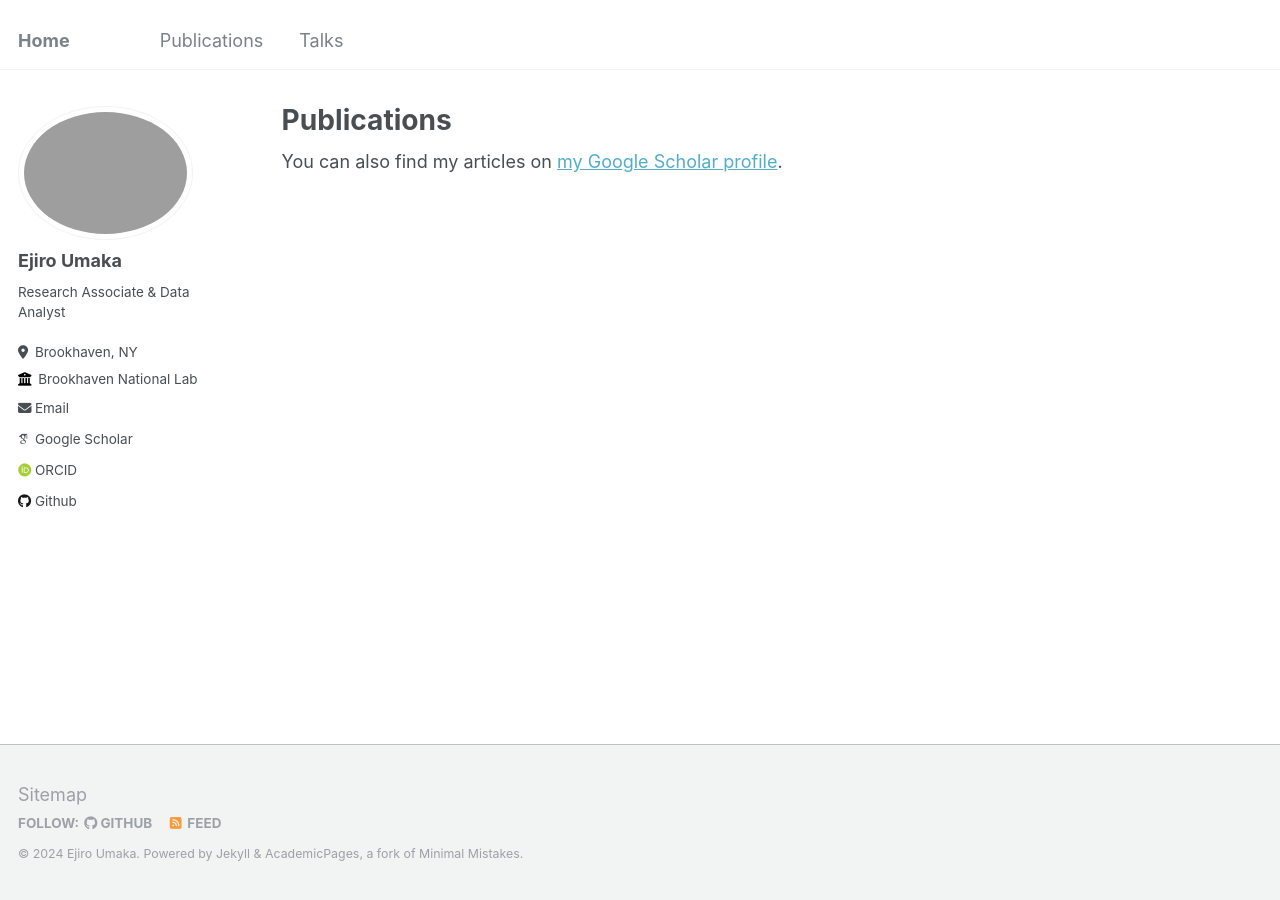
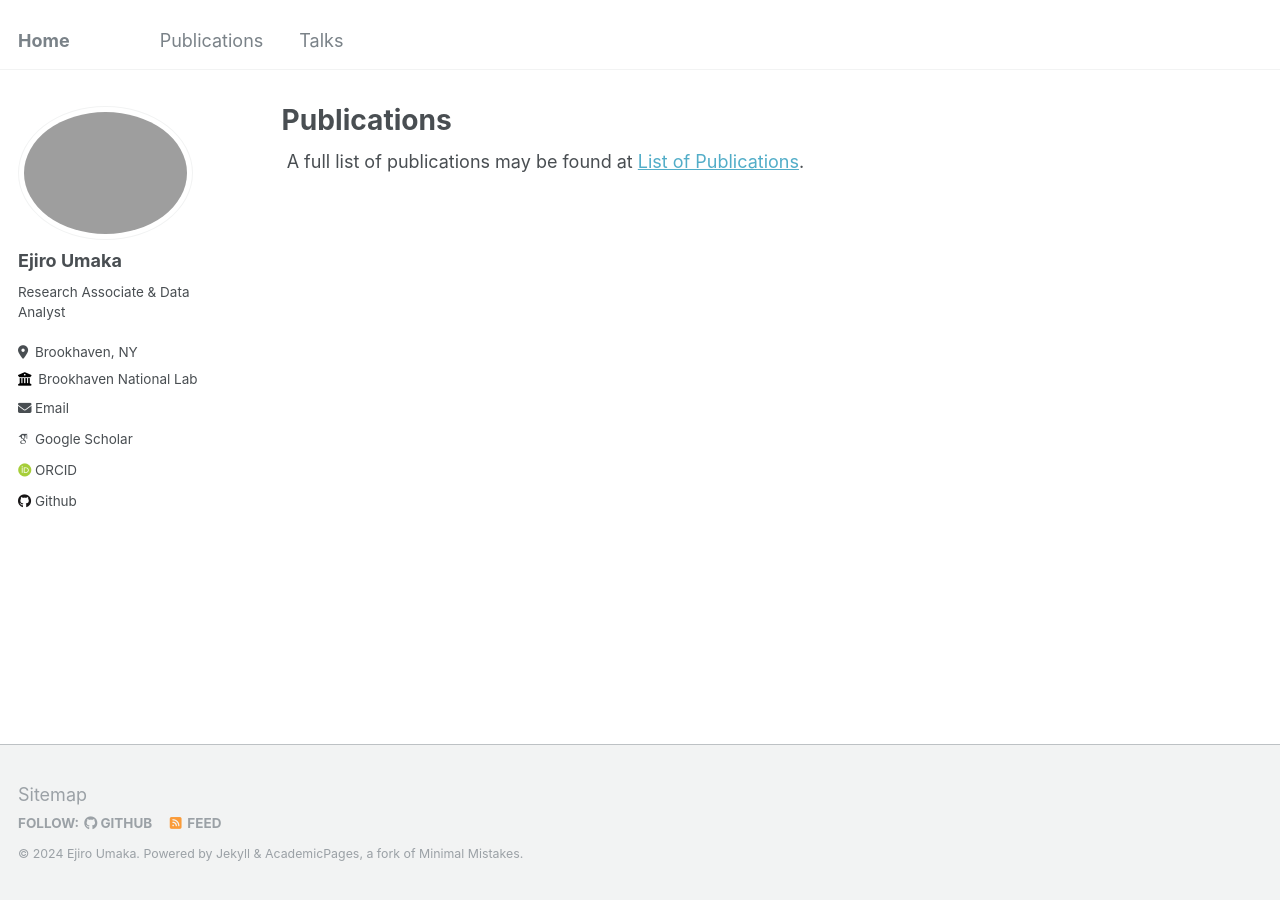
Before and after one commit to eumaka/eumaka.github.io, a Jekyll site: the page built from _pages/publications.md, in a window 1280 px wide. Built offline with Jekyll 4.4.1, drawn with Linux system fonts in a browser that asks for light colours; some web fonts are replaced.

Commit message:
Update publications.md

```diff
--- a/_pages/publications.md
+++ b/_pages/publications.md
@@ -5,6 +5,7 @@ permalink: /publications/
 author_profile: true
 ---
 
+
 {% if site.author.googlescholar %}
-  <div class="wordwrap">You can also find my articles on <a href="{{site.author.googlescholar}}">my Google Scholar profile</a>.</div>
+  <div class="wordwrap"> A full list of publications may be found at  <a href="https://inspirehep.net/authors/1454351">List of Publications</a>.</div>
 {% endif %}
```
